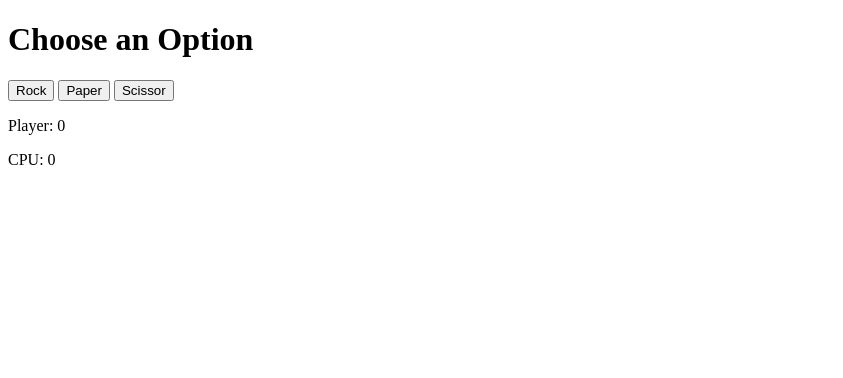
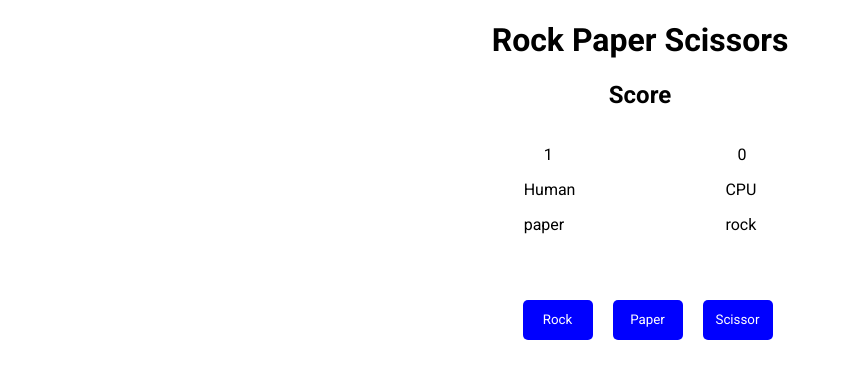
Before and after one commit to lucassj10/rock-paper-scissors, a plain HTML site: page index.html in a window 1280 px wide. Both pictures are taken after a click on the element "Rock Paper Scissor". Shown: the whole page, without its empty margins (0-843 px from the left). Drawn offline with Linux system fonts and the light colour scheme.

Commit message:
finish logic and add css

```diff
--- a/index.html
+++ b/index.html
@@ -5,20 +5,30 @@
     <meta name="viewport" content="width=device-width, initial-scale=1.0">
     <meta http-equiv="X-UA-COMPATIBLE" content="ie=edge">
     <title>Rock Paper Scissor</title>
+    <link rel="stylesheet" href="style.css">
 </head>
 <body>
     <script src="main.js" defer></script>
-    <h1>Choose an Option</h1>
-    <div id="main">
+        <h1>Rock Paper Scissors</h1>
+        <div class="score-main">
+            <h2>Score</h2>
+                <div class="container-score">
+                    <div id="humam-div">
+                        <p id="player-score"></p>
+                        <p> Human </p>
+                        <p id="human-choice"></p>
+                    </div>
+                    <div id="cpu-div">
+                        <p id="cpu-score"></p>
+                        <p> CPU </p>
+                        <p id="cpu-choice"></p>
+                    </div>
+                </div>
+        </div>
         <div id="options">
             <button id="rock">Rock</button>
             <button id="paper">Paper</button>
             <button id="scissor">Scissor</button>
         </div>
-        <div >
-            <p id="player-score">Player:</p>
-            <p id="cpu-score">CPU:</p>
-        </div>
-    </div>
 </body>
 </html>
--- a/main.js
+++ b/main.js
@@ -20,8 +20,8 @@ const playerScore = document.querySelector("#player-score");
 const cpuScore = document.querySelector("#cpu-score")
 const option = document.querySelector("#options");
 
-playerScore.textContent = `Player: ${humanScore}`;
-cpuScore.textContent = `CPU: ${computerScore}`;
+playerScore.textContent = `${humanScore}`;
+cpuScore.textContent = `${computerScore}`;
 
 
 option.addEventListener("click", (e)=> {
@@ -42,6 +42,7 @@ option.addEventListener("click", (e)=> {
 
   let computerSelection = getComputerChoice();
   playRound(playerSelection, computerSelection);
+  showChoices(playerSelection, computerSelection);
   showScore(humanScore, computerScore);
   ShowWinner();
 })
@@ -71,27 +72,35 @@ function playRound(humanImput, computerImput){
 }
 
 function showScore(score1, score2){
-  playerScore.textContent = `Player: ${score1}`;
-  cpuScore.textContent = `CPU: ${score2}`;
+  playerScore.textContent = `${score1}`;
+  cpuScore.textContent = `${score2}`;
 }
 
-const mainDiv = document.querySelector("#main");
+const mainDiv = document.querySelector(".score-main");
 const winner = document.createElement("div");
 const winnerText = document.createElement("p");
 
 function ShowWinner(){
 if ( humanScore == 5 ){
   winner.appendChild(winnerText);
-  winnerText.textContent = "You Won the game!"
+  winnerText.textContent = "You Won the game!";
+  winnerText.style.textAlign = "center";
   mainDiv.appendChild(winner);
 } else if ( computerScore == 5 ){
   winner.appendChild(winnerText);
-  winnerText.textContent = "The CPW Won the game"
-  mainDiv.appendChild(winnerText)
+  winnerText.textContent = "The CPW Won the game";
+  winnerText.style.textAlign = "center";
+  mainDiv.appendChild(winnerText);
 }
 }
 
+const showPlayerChoice = document.querySelector("#human-choice");
+const showCpuChoice = document.querySelector("#cpu-choice");
 
+function showChoices (choice1, choice2){
+showPlayerChoice.textContent = choice1;
+showCpuChoice.textContent = choice2;
+}
 
 
 //function playGame (){
--- /dev/null
+++ b/style.css
@@ -0,0 +1,47 @@
+@import url('https://fonts.googleapis.com/css2?family=Roboto:ital,wght@0,100..900;1,100..900&display=swap');
+
+*{
+    font-family: "Roboto";
+}
+
+h1{
+    text-align: center;
+}
+
+h2{
+    text-align: center;
+}
+
+.container-score{
+    display: flex;
+    flex-direction: row;
+    justify-content: center;
+    align-items: center;
+    gap: 150px;
+    margin-bottom: 50px;
+}
+
+#options{
+    display: flex;
+    flex-direction: row;
+    justify-content: center;
+    gap: 20px;
+    padding-left: 15px;
+}
+
+button{
+    background-color: blue;
+    color: white;
+    border: none;
+    border-radius: 5px;
+    width: 70px;
+    height: 40px;
+}
+
+#player-score{
+    padding-left: 20px;
+}
+
+#cpu-score{
+    padding-left: 12px;
+}
```
